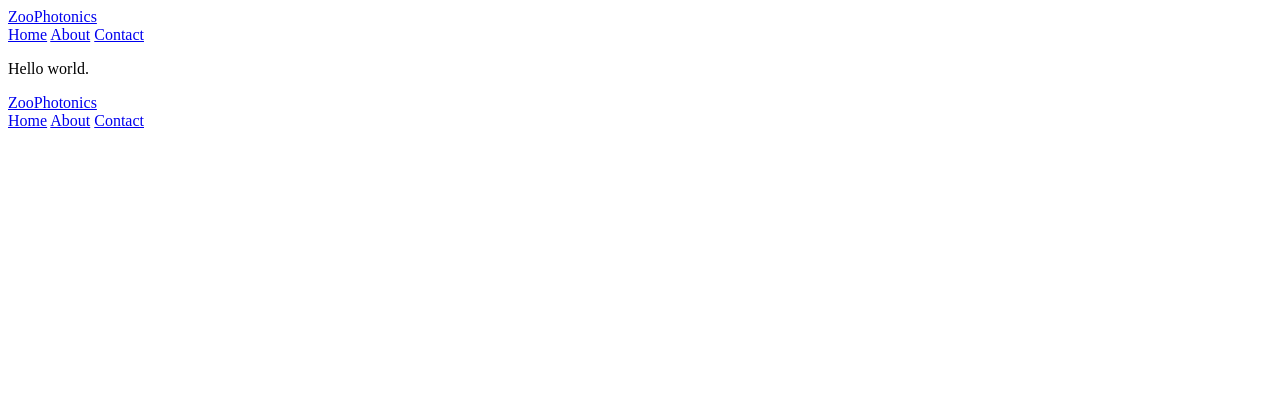
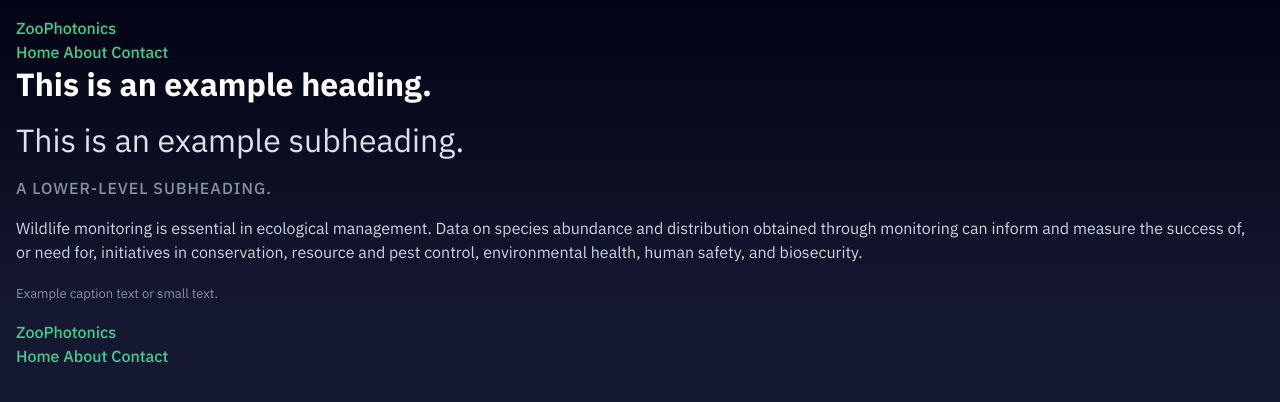
Before and after one commit to SensorTeam/website, a Jekyll site: the page built from source/index.md, in a window 1280 px wide. Shown: the top 402 px of the page. Built offline with Jekyll 4.4.1, drawn with Linux system fonts in a browser that asks for light colours.

Commit message:
Finish typography

```diff
--- a/source/_sass/global/base.scss
+++ b/source/_sass/global/base.scss
@@ -1,3 +1,36 @@
 // ------------------------------------------
 // Base
 // ------------------------------------------
+
+* {
+	margin: 0;
+	padding: 0;
+	box-sizing: border-box;
+}
+
+html {
+	font-size: $font--size;
+	font-family: $font--stack;
+	line-height: $font--baseline;
+
+	color: $color--body;
+	background-color: $color--background;
+
+	-webkit-text-size-adjust: 100%;
+	-webkit-font-smoothing: antialiased;
+
+	padding: 16px;
+
+	background-image: linear-gradient(0deg, #151831 0%, #020314 100%);
+	background-size: 100% 320px;
+	background-repeat: repeat-x;
+	background-position: top center;
+}
+
+ul, ol,
+h1, h2, h3,
+p, blockquote, pre,
+figure, img, video, audio, embed {
+	max-width: 100%;
+	margin-bottom: 1rem;
+}
--- a/source/_sass/global/constants.scss
+++ b/source/_sass/global/constants.scss
@@ -1,3 +1,22 @@
 // ------------------------------------------
 // Constants
 // ------------------------------------------
+
+$font--size: 16px;
+$font--stack: "PlexSans-Web", -apple-system, BlinkMacSystemFont, "Helvetica Neue", sans-serif;
+$font--baseline: 24px;
+
+$color--body: #CCD6DD;
+$color--background: #151831;
+
+$color--headings: #FFFFFF;
+$color--subheadings: #DEE0EE;
+
+$color--links: #3ECF8E;
+$color--links-hover: #D6FACF;
+$color--links-active: #24B47E;
+
+$color--meta: #8991A6;
+$color--meta-alt: #6A70ED;
+
+$transition--hover: cubic-bezier(.06, .53, .41, .89);
--- a/source/_sass/global/typography.scss
+++ b/source/_sass/global/typography.scss
@@ -1,3 +1,53 @@
 // ------------------------------------------
 // Typography
 // ------------------------------------------
+
+a {
+	font-weight: 500;
+	color: $color--links;
+	text-decoration: none;
+	transition: color .25s $transition--hover;
+}
+
+a:hover {
+	color: $color--links-hover;
+}
+
+a:active {
+	color: $color--links-active;
+}
+
+h1 {
+	font-size: 32px;
+	line-height: 40px;
+	font-weight: 800;
+	color: $color--headings;
+}
+
+h2 {
+	font-size: 32px;
+	line-height: 40px;
+	font-weight: normal;
+	color: $color--subheadings;
+}
+
+h3 {
+	font-size: 16px;
+	line-height: 24px;
+	font-weight: 500;
+	color: $color--meta;
+	letter-spacing: 1px;
+	text-transform: uppercase;
+}
+
+.meta {
+	font-size: 13px;
+	line-height: 16px;
+	color: $color--meta;
+
+	&-alt {
+		font-size: 13px;
+		line-height: 16px;
+		color: $color--meta-alt;
+	}
+}
--- a/source/index.md
+++ b/source/index.md
@@ -3,4 +3,12 @@ title: Home
 layout: default
 ---
 
-Hello world.
+# This is an example heading.
+
+## This is an example subheading.
+
+### A lower-level subheading.
+
+Wildlife monitoring is essential in ecological management. Data on species abundance and distribution obtained through monitoring can inform and measure the success of, or need for, initiatives in conservation, resource and pest control, environmental health, human safety, and biosecurity.
+
+<span class="meta">Example caption text or small text.</span>
```
